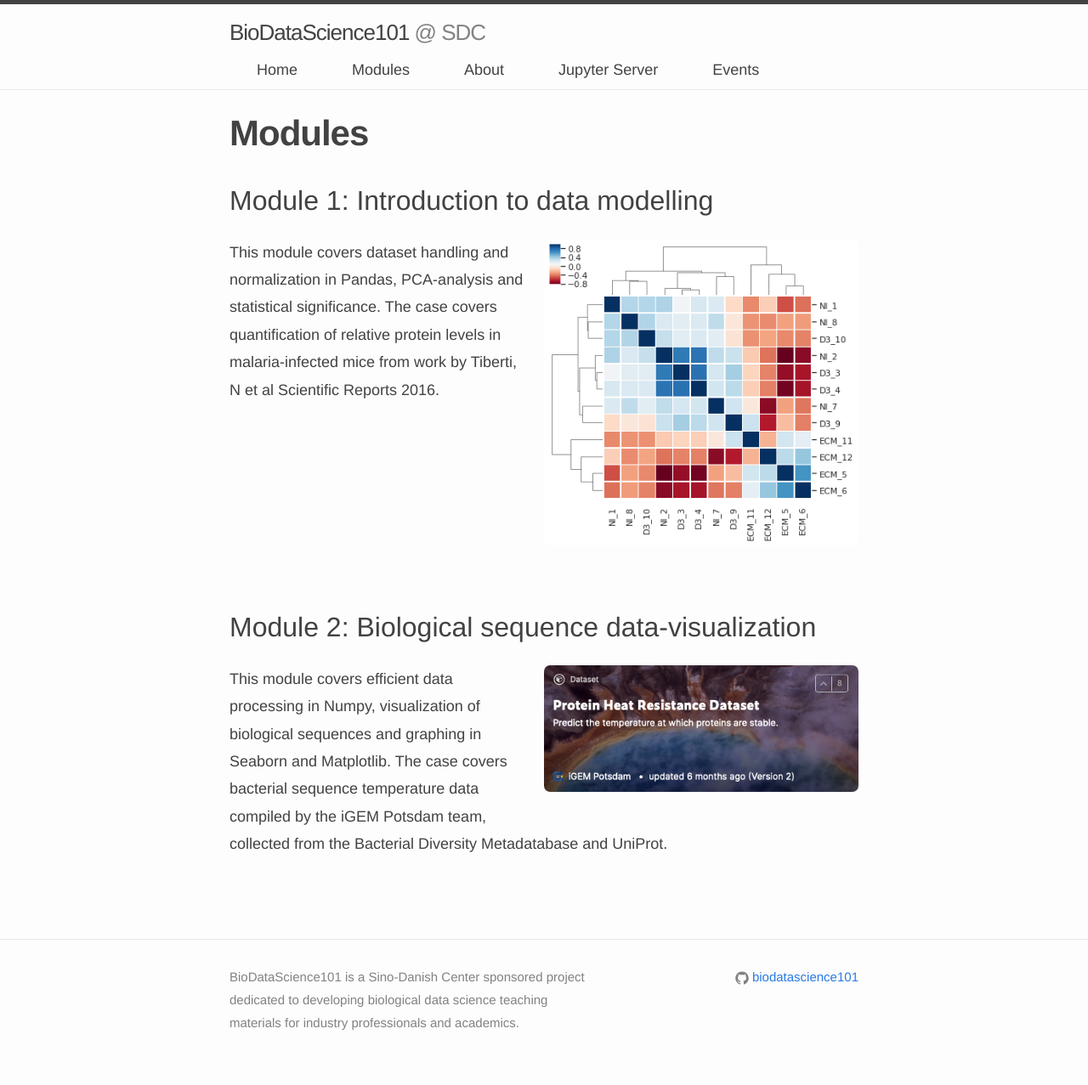
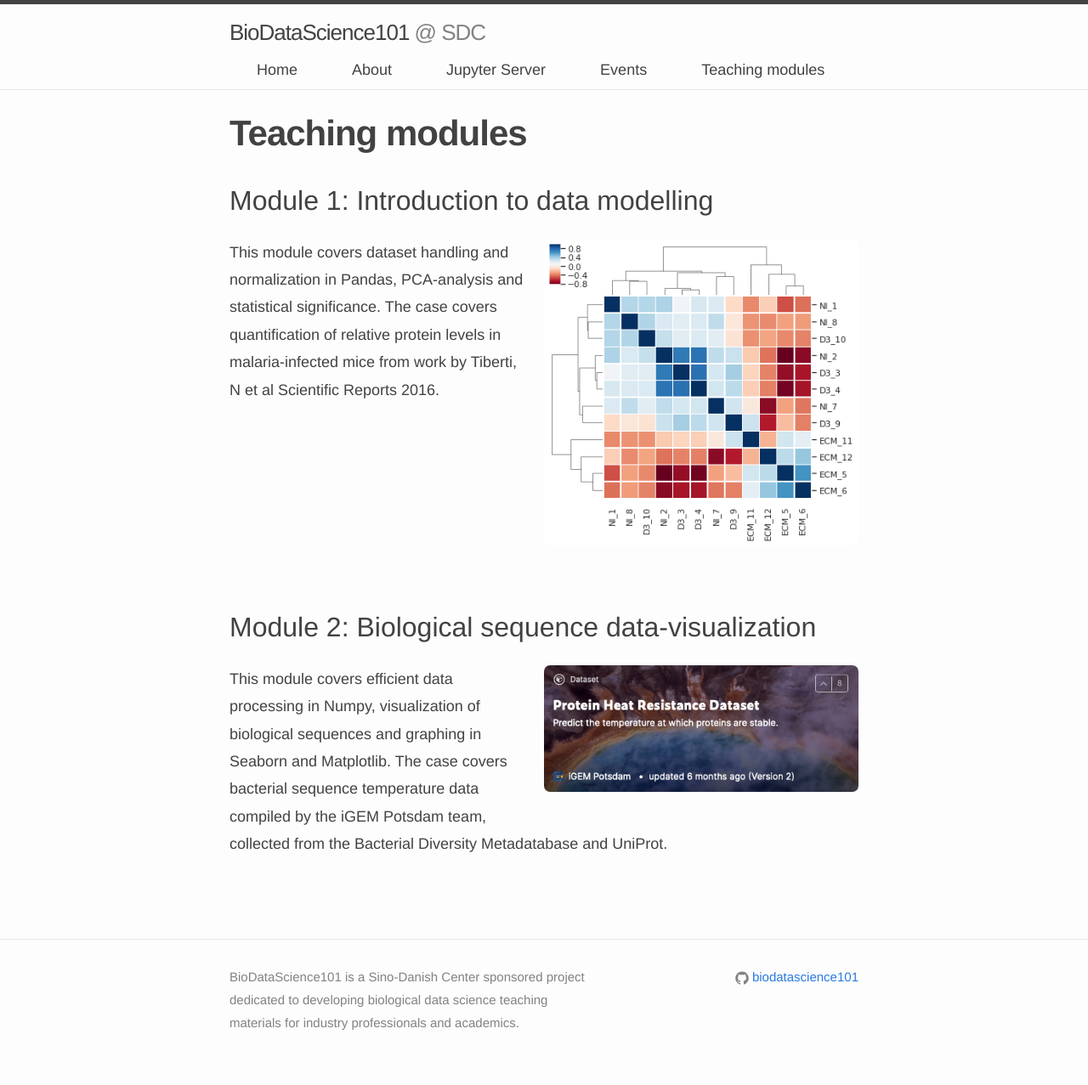
Before and after one commit to biodatascience101/BioDataScience101.github.io, a Jekyll site: the page built from _pages/Modules/index.md, in a window 1280 px wide. Shown: the whole page at 85% size. Built offline with Jekyll 4.4.1, drawn with Linux system fonts in a browser that asks for light colours; nearby versions of some CDN libraries.

Commit message:
Update index.md

```diff
--- a/_pages/Modules/index.md
+++ b/_pages/Modules/index.md
@@ -1,9 +1,9 @@
 ---
 layout: page
-title: Modules
+title: Teaching modules
 permalink: /Modules/
 toggle: on
-rank: 2
+rank: 4
 ---
 
 
```
